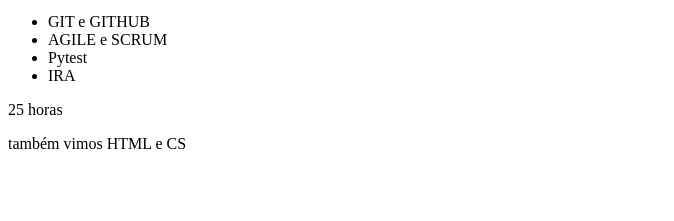
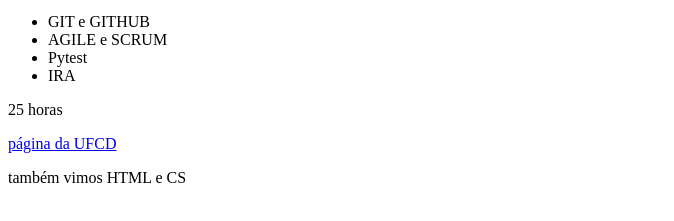
Before and after one commit to gabielapalves/site10789, a plain HTML site: page index.html in a window 1280 px wide. Shown: the part 101-322 px from the top of the page, without its empty margins (0-674 px from the left). Drawn offline with Linux system fonts and the light colour scheme.

Commit message:
git add.

```diff
--- a/index.html
+++ b/index.html
@@ -15,7 +15,7 @@
         <li> IRA </li>
     </ul>
     <p> 25 horas </p>
-
+    <a href="https://catalogo.anqep.gov.pt/ufcdDetalhe/17533">página da UFCD</a>
     <p> também vimos HTML e CS </p>
 
 </body>
```
